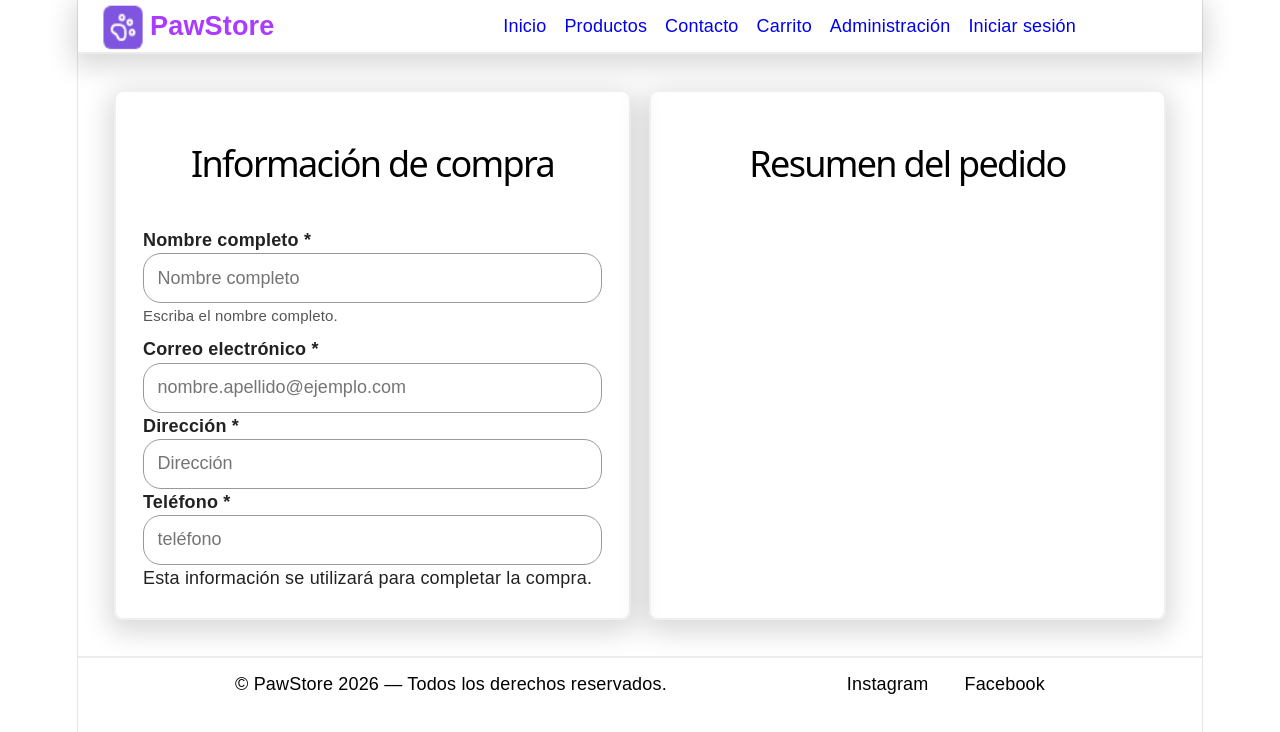
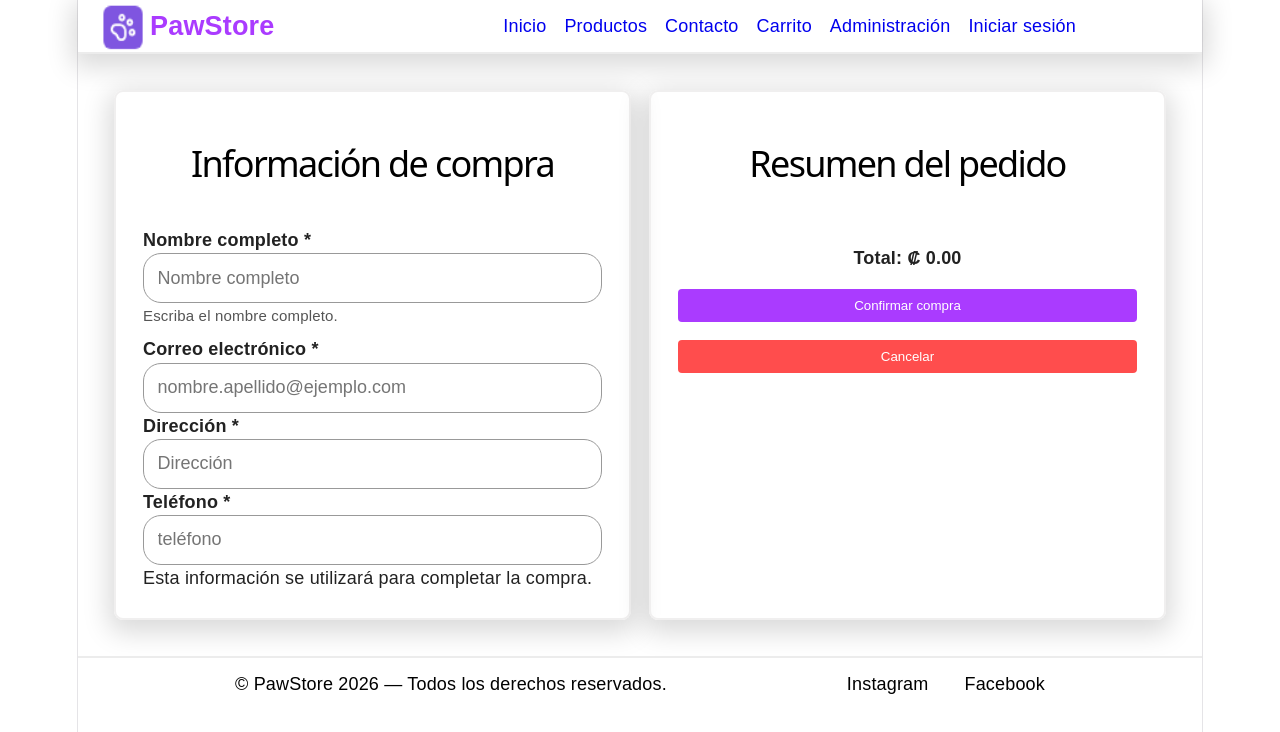
Before and after one commit to viquezdev/DUAD, a React (Vite) app in the folder FRONTEND/REACT_FRONTEND/paw-store-app/: page /checkout in a window 1280 px wide. Shown: the top 732 px of the page. Built offline with nearby package versions, Linux system fonts and the light colour scheme.

Commit message:
paw-store-app proyecto 4 factura

```diff
--- a/FRONTEND/REACT_FRONTEND/paw-store-app/src/pages/Cart.css
+++ b/FRONTEND/REACT_FRONTEND/paw-store-app/src/pages/Cart.css
@@ -153,3 +153,8 @@ ul {
   border-radius: 4px;
   cursor: pointer;
 }
+
+.btn-checkout:hover {
+  background-color: #8a2be2;
+  cursor: pointer;
+}
--- a/FRONTEND/REACT_FRONTEND/paw-store-app/src/pages/Checkout.css
+++ b/FRONTEND/REACT_FRONTEND/paw-store-app/src/pages/Checkout.css
@@ -60,7 +60,6 @@ small {
 .order-summary {
   display: flex;
   flex-direction: column;
-  text-align: left;
   gap: 1rem;
   border: 0.12rem solid #f0efef;
   padding: 1.5rem;
@@ -71,20 +70,57 @@ small {
 
 .items-summary {
   display: flex;
-  flex-direction: row;
+  flex-direction: column;
   align-items: left;
-  gap: 2rem;
   white-space: nowrap;
   text-align: justify;
 }
 
 .item-price {
   display: flex;
+  flex-direction: row;
   justify-content: right;
   white-space: nowrap;
   gap: 2rem;
 }
 
+.items-summary h2 {
+  font-weight: bold;
+  font-size: 1rem;
+  color: black;
+}
+
 .item-price p {
   font-weight: bold;
 }
+
+.btn-confirm {
+  background-color: #aa3bff;
+  color: white;
+  border: none;
+  padding: 0.5rem 1rem;
+  border-radius: 4px;
+  cursor: pointer;
+}
+
+.btn-confirm:hover {
+  background-color: #8a2be2;
+  cursor: pointer;
+}
+
+.btn-cancel {
+  background-color: #ff4d4d;
+  color: white;
+  border: none;
+  padding: 0.5rem 1rem;
+  border-radius: 4px;
+  cursor: pointer;
+}
+
+.btn-cancel:hover {
+  background-color: #ff1a1a;
+}
+
+.total {
+  font-weight: bold;
+}
--- a/FRONTEND/REACT_FRONTEND/paw-store-app/src/pages/Checkout.jsx
+++ b/FRONTEND/REACT_FRONTEND/paw-store-app/src/pages/Checkout.jsx
@@ -3,6 +3,9 @@ import { Formik, Form, Field } from 'formik';
 import * as Yup from 'yup';
 import { useCartStore } from '../store/cartStore';
 import { useProductStore } from '../store/productStore';
+import { useNavigate } from 'react-router-dom';
+import { useInvoiceStore } from '../store/invoiceStore';
+import { useAuthStore } from '../store/authStore';
 
 const esquemaValidacion = Yup.object({
   nombre: Yup.string().required('El nombre completo es obligatorio'),
@@ -14,7 +17,10 @@ const esquemaValidacion = Yup.object({
 export const Checkout = () => {
   const cartItems = useCartStore((state) => state.cartItems);
   const products = useProductStore((state) => state.products);
-
+  const navigate = useNavigate();
+  const cart = useCartStore((state) => state.cart);
+  const createInvoice = useInvoiceStore((state) => state.createInvoice);
+  const user = useAuthStore((state) => state.user);
   return (
     <div className="checkout-page">
       <div className="purchase-information">
@@ -27,12 +33,31 @@ export const Checkout = () => {
             telefono: '',
           }}
           validationSchema={esquemaValidacion}
-          onSubmit={async () => {
-            //logica para crear factura
+          onSubmit={async (values) => {
+            try {
+              const invoiceData = {
+                user_id: user.id,
+                shopping_cart_id: cart.id,
+                billing_address: values.direccion,
+                payment_method: 'credit_card',
+                payment_status: 'pending',
+                full_name: values.nombre,
+                phone_number: values.telefono,
+                email: values.email,
+              };
+
+              const invoice = await createInvoice(invoiceData);
+
+              console.log('Factura creada:', invoice);
+
+              // me falta poner enlace para la  página de confirmación
+            } catch (error) {
+              console.error('Error al completar la compra:', error);
+            }
           }}
         >
           {({ isValid, submitCount }) => (
-            <Form>
+            <Form id="checkout-form">
               <label htmlFor="nombre">
                 Nombre completo <span aria-hidden="true">*</span>
               </label>
@@ -112,18 +137,30 @@ export const Checkout = () => {
             return (
               <li key={item.product_id}>
                 <div className="items-summary">
-                  <p>{product.name}</p>
+                  <h2>{product.name}</h2>
+                  <p>
+                    {product.quantity} x ₡ {product.price}{' '}
+                  </p>
                   <div className="item-price">
-                    <p>₡{product.price}</p>
-                    <p>
-                      {product.quantity} x ₡ {product.price}{' '}
-                    </p>
+                    <p>Subtotal ₡{product.price}</p>
                   </div>
                 </div>
               </li>
             );
           })}
         </ul>
+        <p className="total">
+          Total: ₡{' '}
+          {cartItems
+            .reduce((total, item) => total + Number(item.subtotal), 0)
+            .toFixed(2)}{' '}
+        </p>
+        <button type="submit" form="checkout-form" className="btn-confirm">
+          Confirmar compra
+        </button>
+        <button className="btn-cancel" onClick={() => navigate('/cart')}>
+          Cancelar
+        </button>
       </div>
     </div>
   );
--- /dev/null
+++ b/FRONTEND/REACT_FRONTEND/paw-store-app/src/services/invoiceService.js
@@ -0,0 +1,18 @@
+import axios from 'axios';
+
+const API_URL = `${import.meta.env.VITE_API_URL}/invoices/invoices`;
+
+export const createInvoiceService = async (invoiceData, token) => {
+  try {
+    const response = await axios.post(API_URL, invoiceData, {
+      headers: {
+        Authorization: `Bearer ${token}`,
+      },
+    });
+
+    return response.data;
+  } catch (error) {
+    console.error('Error al crear la factura:', error);
+    throw error;
+  }
+};
--- /dev/null
+++ b/FRONTEND/REACT_FRONTEND/paw-store-app/src/store/invoiceStore.js
@@ -0,0 +1,45 @@
+import { create } from 'zustand';
+import { createInvoiceService } from '../services/invoiceService';
+import { useAuthStore } from './authStore';
+
+export const useInvoiceStore = create((set) => ({
+  invoice: null,
+  loading: false,
+  error: null,
+
+  createInvoice: async (invoiceData) => {
+    set({
+      loading: true,
+      error: null,
+    });
+
+    try {
+      const token = useAuthStore.getState().accessToken;
+
+      const response = await createInvoiceService(invoiceData, token);
+
+      const invoice = response.invoice || response;
+
+      set({
+        invoice,
+        loading: false,
+      });
+
+      return invoice;
+    } catch (error) {
+      set({
+        error: error.response?.data?.error || 'No se pudo completar la compra.',
+        loading: false,
+      });
+
+      throw error;
+    }
+  },
+
+  clearInvoice: () => {
+    set({
+      invoice: null,
+      error: null,
+    });
+  },
+}));
```
Also changed, not shown: 2 other files (tests, documents, lock files or other folders).
